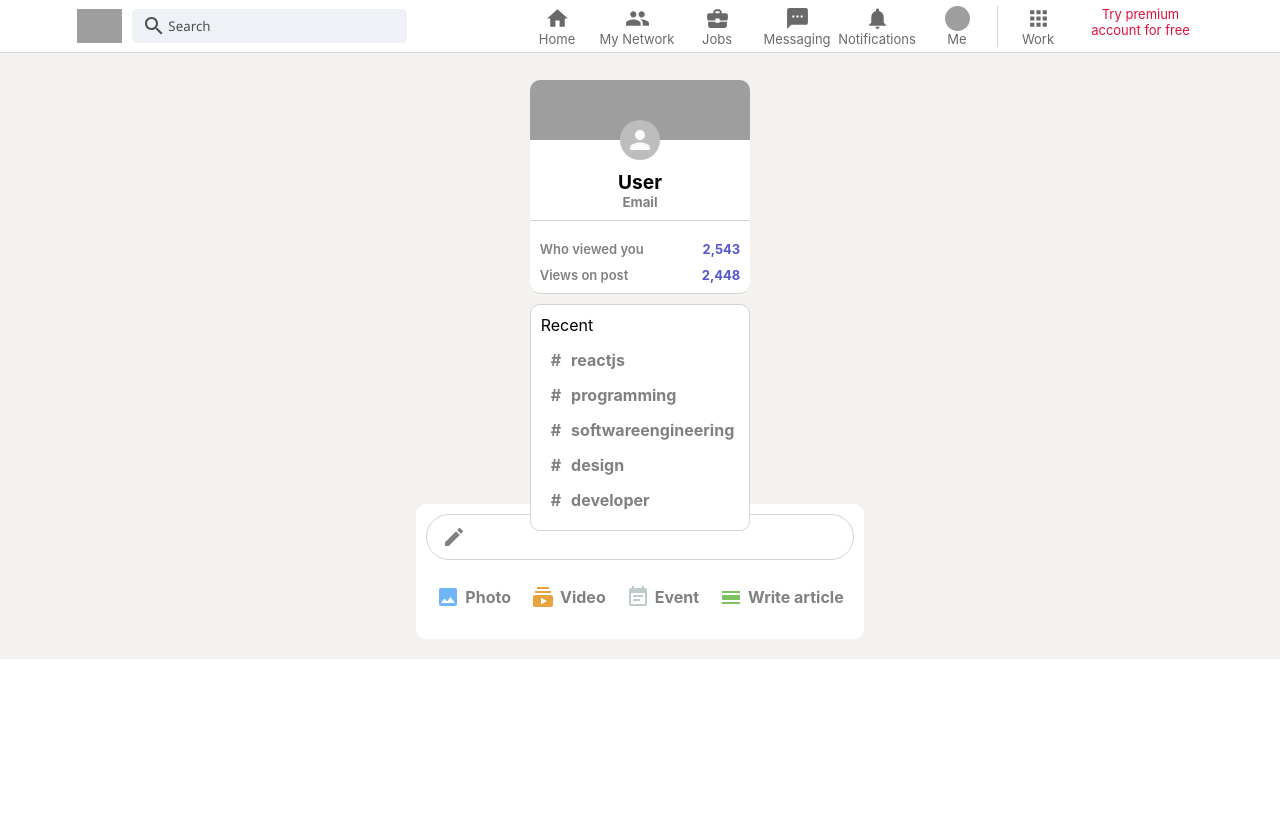
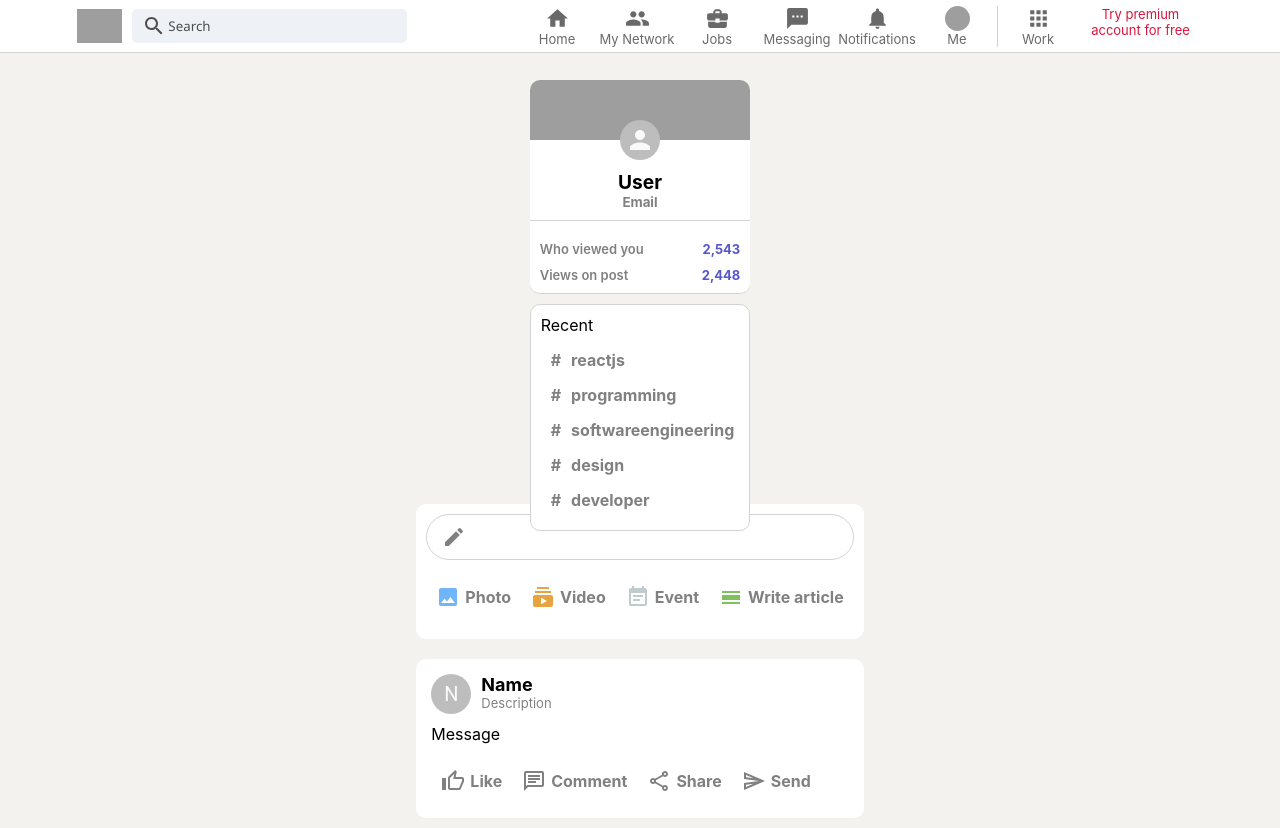
Before and after one commit to AndreiMihaiSurueanu/linkedin-clone, a React (Create React App) app: page / in a window 1280 px wide. Before the commit the page ends 800 px from the top, so only its background shows below. Built offline with nearby package versions, Linux system fonts and the light colour scheme; grey boxes are pictures that could not be loaded.

Commit message:
Created Post component

```diff
--- a/src/components/Feed/Feed.js
+++ b/src/components/Feed/Feed.js
@@ -1,6 +1,7 @@
 import React from "react";
 // Components
 import InputOption from "../InputOption/InputOption";
+import Post from "../Post/Post";
 // Icons
 import {
   CalendarViewDay,
@@ -38,6 +39,12 @@
           />
         </div>
       </div>
+          <Post
+            name="Name"
+            description="Description"
+            message="Message"
+            photoUrl=""
+          />
     </div>
   );
 }
--- /dev/null
+++ b/src/components/Post/Post.css
@@ -0,0 +1,26 @@
+.post {
+  background-color: white;
+  padding: 15px;
+  margin-bottom: 10px;
+  border-radius: 10px;
+}
+.post__header {
+  display: flex;
+  margin-bottom: 10px;
+}
+.post__info {
+  margin-left: 10px;
+}
+.post__info > p {
+  font-size: small;
+  color: gray;
+}
+.post__body {
+  overflow-wrap: anywhere;
+}
+.post__info > h2 {
+  font-size: large;
+}
+.post__buttons {
+  display: flex;
+}
--- /dev/null
+++ b/src/components/Post/Post.js
@@ -0,0 +1,38 @@
+import React from "react";
+// Components
+import { Avatar } from "@material-ui/core";
+import InputOption from "../InputOption/InputOption";
+// Styles
+import "./Post.css";
+// Icons
+import {
+  ChatOutlined,
+  SendOutlined,
+  ShareOutlined,
+  ThumbUpAltOutlined,
+} from "@material-ui/icons";
+
+function Post({ name, description, message, photoUrl }) {
+  return (
+    <div className="post">
+      <div className="post__header">
+        <Avatar src={photoUrl}>{name[0]}</Avatar>
+        <div className="post__info">
+          <h2>{name}</h2>
+          <p>{description}</p>
+        </div>
+      </div>
+      <div className="post__body">
+        <p>{message}</p>
+      </div>
+      <div className="post__buttons">
+        <InputOption Icon={ThumbUpAltOutlined} title="Like" color="grey" />
+        <InputOption Icon={ChatOutlined} title="Comment" color="grey" />
+        <InputOption Icon={ShareOutlined} title="Share" color="grey" />
+        <InputOption Icon={SendOutlined} title="Send" color="grey" />
+      </div>
+    </div>
+  );
+}
+
+export default Post;
```
